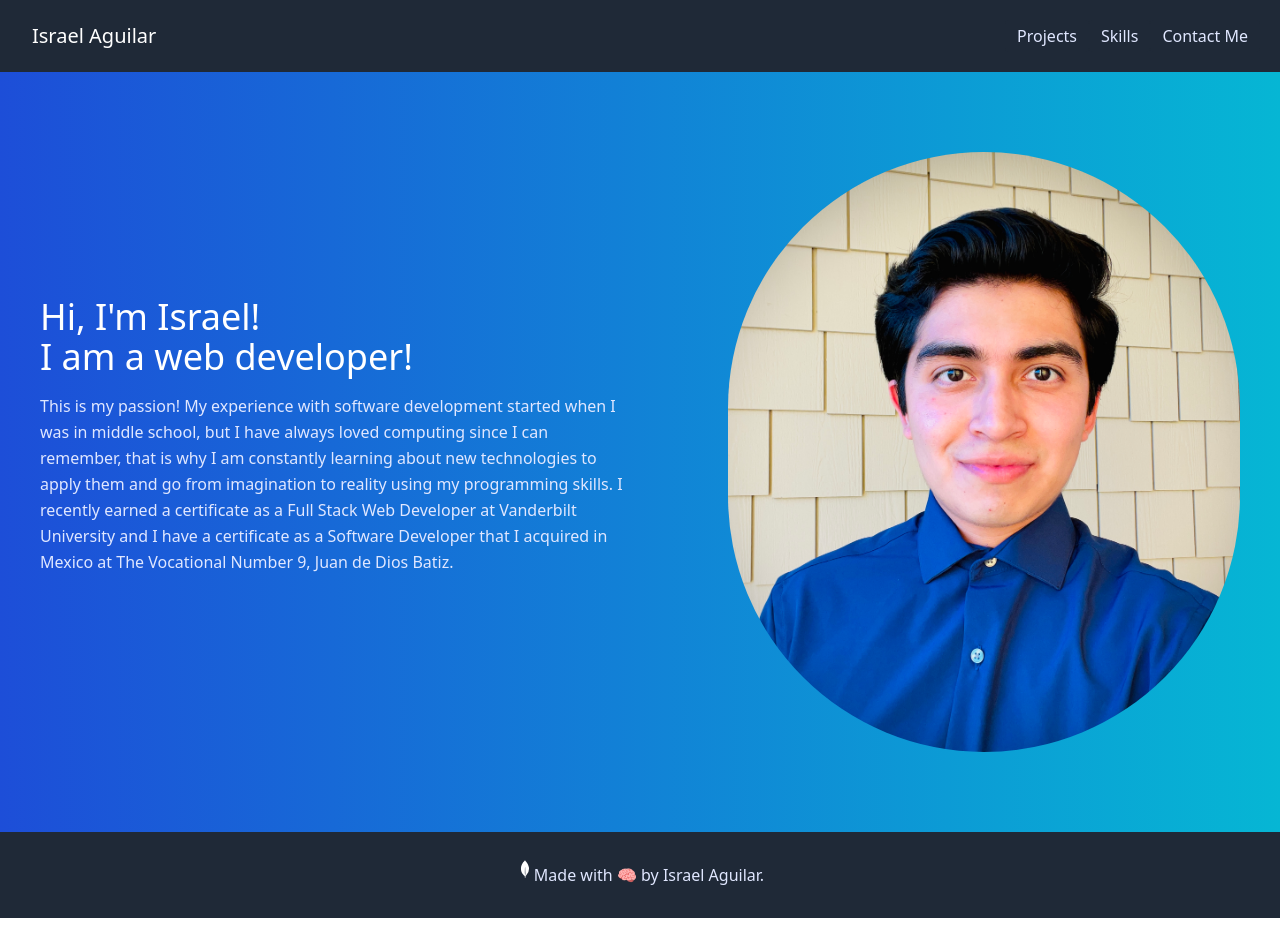
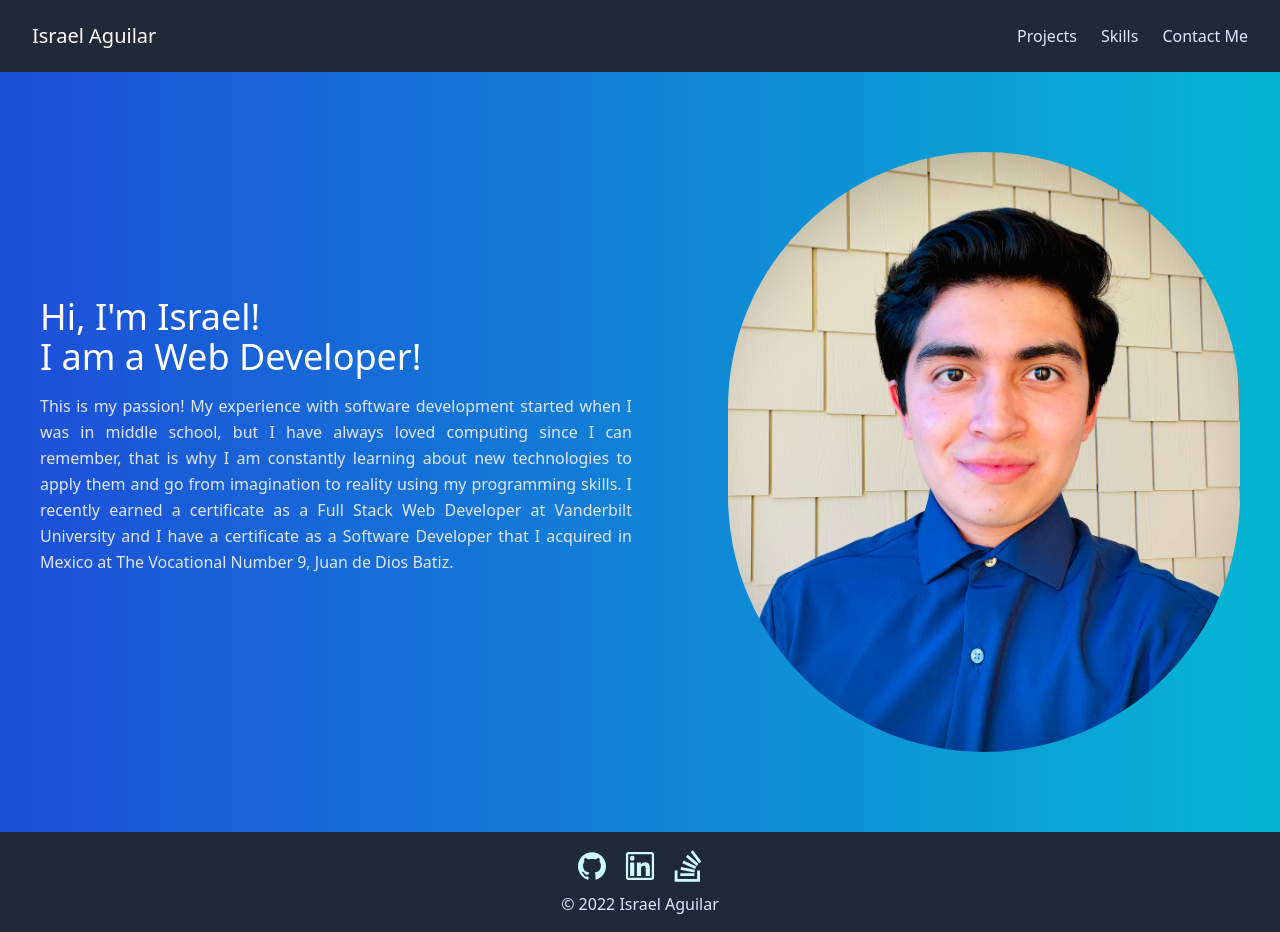
Before and after one commit to Israel2800/my-portfolio, a React (Create React App) app: page / in a window 1280 px wide. Built offline with nearby package versions, Linux system fonts and the light colour scheme.

Commit message:
footer and extra styles added, still need to work on the projects section

```diff
--- a/src/components/pages/About.js
+++ b/src/components/pages/About.js
@@ -9,9 +9,9 @@ export default function About({ handlePageChange }) {
         <div className="lg:flex-grow md:w-1/2 lg:pr-24 md:pr-16 flex flex-col md:items-start md:text-left mb-16 md:mb-0 items-center text-center">
           <h1 className="title-font sm:text-4xl text-3xl mb-4 font-medium text-white">
             Hi, I'm Israel!
-            <br className="lg:inline-block" />I am a web developer!
+            <br className="lg:inline-block" />I am a Web Developer!
           </h1>
-          <p className="mb-8 leading-relaxed">
+          <p className="mb-8 leading-relaxed text-justify">
           This is my passion!
           My experience with software development started when I was in middle school,
           but I have always loved computing since I can remember, that is why I am
@@ -20,6 +20,7 @@ export default function About({ handlePageChange }) {
           Stack Web Developer at Vanderbilt University and I have a certificate as a Software
           Developer that I acquired in Mexico at The Vocational Number 9, Juan de Dios Batiz.
           </p>
+
           {/* <div className="flex justify-center">
             <a
               href="#contact"
--- a/src/components/pages/Contact.js
+++ b/src/components/pages/Contact.js
@@ -1,4 +1,6 @@
 import React from "react";
+import { ChatIcon } from "@heroicons/react/solid";
+
 
 export default function Contact() {
   const [name, setName] = React.useState("");
@@ -27,6 +29,7 @@ export default function Contact() {
   return (
     <section id="contact" className="relative">
       <div className="container px-5 py-10 mx-auto flex justify-center sm:flex-nowrap flex-wrap">
+
         {/* <div className="lg:w-2/3 md:w-1/2 bg-gray-900 rounded-lg overflow-hidden sm:mr-10 p-10 flex items-end justify-start relative">
           <iframe
             width="100%"
@@ -67,15 +70,20 @@ export default function Contact() {
           netlify
           name="test"
           onSubmit={handleSubmit}
-          className="flex justify-center flex-col  md:py-8 mt-8 md:mt-0">
+          className="flex justify-center flex-col">
+          <div className="text-center mb-4">
+            <ChatIcon className=" inline-block w-12 mb-4"/>
+
+          </div>
           <h2 className="text-white sm:text-4xl text-3xl mb-1 font-medium title-font">
             Contact Me
           </h2>
-          <p className="leading-relaxed mb-5">
+          <p className="leading-relaxed mb-4">
             Let's work together and create the best experience on the web!
           </p>
+
           <div className="relative mb-4">
-            <label htmlFor="name" className="leading-7 text-sm text-gray-400">
+            <label htmlFor="name" className="leading-7 text-sm text-white">
               Name
             </label>
             <input
@@ -87,7 +95,7 @@ export default function Contact() {
             />
           </div>
           <div className="relative mb-4">
-            <label htmlFor="email" className="leading-7 text-sm text-gray-400">
+            <label htmlFor="email" className="leading-7 text-sm text-white">
               Email
             </label>
             <input
@@ -101,7 +109,7 @@ export default function Contact() {
           <div className="relative mb-4">
             <label
               htmlFor="message"
-              className="leading-7 text-sm text-gray-400">
+              className="leading-7 text-sm text-white">
               Message
             </label>
             <textarea
@@ -113,9 +121,13 @@ export default function Contact() {
           </div>
           <button
             type="submit"
-            className=" text-white bg-gradient-to-l hover:bg-gradient-to-r border-0 py-2 px-6 rounded text-lg">
+            className=" text-white bg-gray-800 hover:bg-gradient-to-r border-0 py-2 px-6 rounded text-lg">
             Submit
           </button>
+          <div className="mt-2 text-white">
+            Or you can send me an email me at:
+            <a href="mailto:dady281100@gmail.com" className="underline underline-offset-4 decoration-transparent hover:decoration-2 hover:decoration-sky-200"> dady281100@gmail.com</a>
+          </div>
         </form>
       </div>
     </section>
--- a/src/components/pages/Footer.js
+++ b/src/components/pages/Footer.js
@@ -1,36 +1,28 @@
 import React from 'react';
 import { SiMongodb } from "@react-icons/all-files/si/SiMongodb"
+import { SiGithub } from "@react-icons/all-files/si/SiGithub"
+import { AiOutlineLinkedin } from "@react-icons/all-files/ai/AiOutlineLinkedin"
+import { FaStackOverflow } from "@react-icons/all-files/fa/FaStackOverflow"
 
 const Footer = () => {
   return (
-    <footer className="footer bg-gray-800 container px-5 py-2 mx-auto">
-      <div className="container mx-auto flex flex-wrap p-5 flex-col md:flex-row items-center justify-center">
-        <div className='title-font text-lg font-medium text-white mb-3 underline underline-offset-8 items-center justify-center'>
-            <a className='iconDeclared' href="https://github.com/Israel2800" target="_blank" rel="noreferrer">
-            <p><SiMongodb /></p>
+    <footer className="bg-gray-800 text-center">
+      <div className="px-6 pt-4 pb-4">
+        <div className="flex justify-center mb-2">
+            <a className="w-12" href="https://github.com/Israel2800" target="_blank" rel="noreferrer">
+              <SiGithub className="w-7 h-full mx-auto fill-cyan-100 hover:fill-sky-300" />
             </a>
-            <a className='iconDeclared' href="https://www.linkedin.com/in/israel-aguilar-292b97243/" target="_blank" rel="noreferrer">
-                <i class="fa fa-linkedin centerIcon iconProp"></i>
+            <a className="w-12 text-white" href="https://www.linkedin.com/in/israel-aguilar-292b97243/" target="_blank" rel="noreferrer">
+              <AiOutlineLinkedin className="w-9 h-full mx-auto fill-cyan-100 hover:fill-sky-300" />
             </a>
-            <a className='iconDeclared' href="https://stackoverflow.com/users/18821721/israel-aguilar" target="_blank" rel="noreferrer">
-                <i class="fa fa-stack-overflow centerIcon iconProp"></i>
+            <a className="w-12 text-white" href="https://stackoverflow.com/users/18821721/israel-aguilar" target="_blank" rel="noreferrer">
+              <FaStackOverflow className="w-7 h-full mx-auto fill-cyan-100 hover:fill-sky-300" />
             </a>
 
         </div>
-
-            <h4 className='footPhrase'>
-            Made with{' '}
-            <span
-                className="emoji"
-                role="img"
-                aria-label="brain"
-                aria-hidden="false"
-            >
-                🧠
-            </span>{' '}
-            by Israel Aguilar.
-            </h4>
-
+        <div className="git">
+          © 2022 Israel Aguilar
+        </div>
       </div>
     </footer>
   );
--- a/src/components/pages/Projects.js
+++ b/src/components/pages/Projects.js
@@ -9,7 +9,7 @@ export default function Projects() {
     <section id="projects" className="text-gray-400 bg-gray-900 body-font">
       <div className="container px-5 py-10 mx-auto text-center lg:px-40">
         <div className="flex flex-col w-full mb-20">
-          <DesktopComputerIcon className="mx-auto inline-block w-10 mb-4"/>
+          <DesktopComputerIcon className="mx-auto inline-block w-12 mb-4"/>
           <h1 className="sm:text-4xl text-3xl font-medium title-font mb-4 text-white">
             My Projects
           </h1>
--- a/src/components/pages/Skills.js
+++ b/src/components/pages/Skills.js
@@ -9,7 +9,7 @@ export default function Skills() {
     <section id="skills">
       <div className="container px-5 py-10 mx-auto">
         <div className="text-center mb-10">
-          <CodeIcon className="w-10 inline-block mb-4" />
+          <CodeIcon className="w-12 inline-block mb-4" />
           <h1 className="sm:text-4xl text-3xl font-medium title-font text-white mb-4">
             Skills &amp; Technologies
           </h1>
@@ -18,7 +18,7 @@ export default function Skills() {
           </p>
           <p className="text-3xl leading-relaxed xl:w-2/4 lg:w-3/4 mx-auto">
 
-            <a href = {resumePDF} className = " text-indigo-100 bg-gradient-to-l hover:bg-gradient-to-r border-0 py-2 px-6 rounded text-lg" download>Resume</a>
+            <a href = {resumePDF} className = " text-indigo-100 bg-gray-800 hover:bg-gradient-to-r border-0 py-2 px-6 rounded text-lg" download>Resume</a>
           </p>
 
         </div>
```
